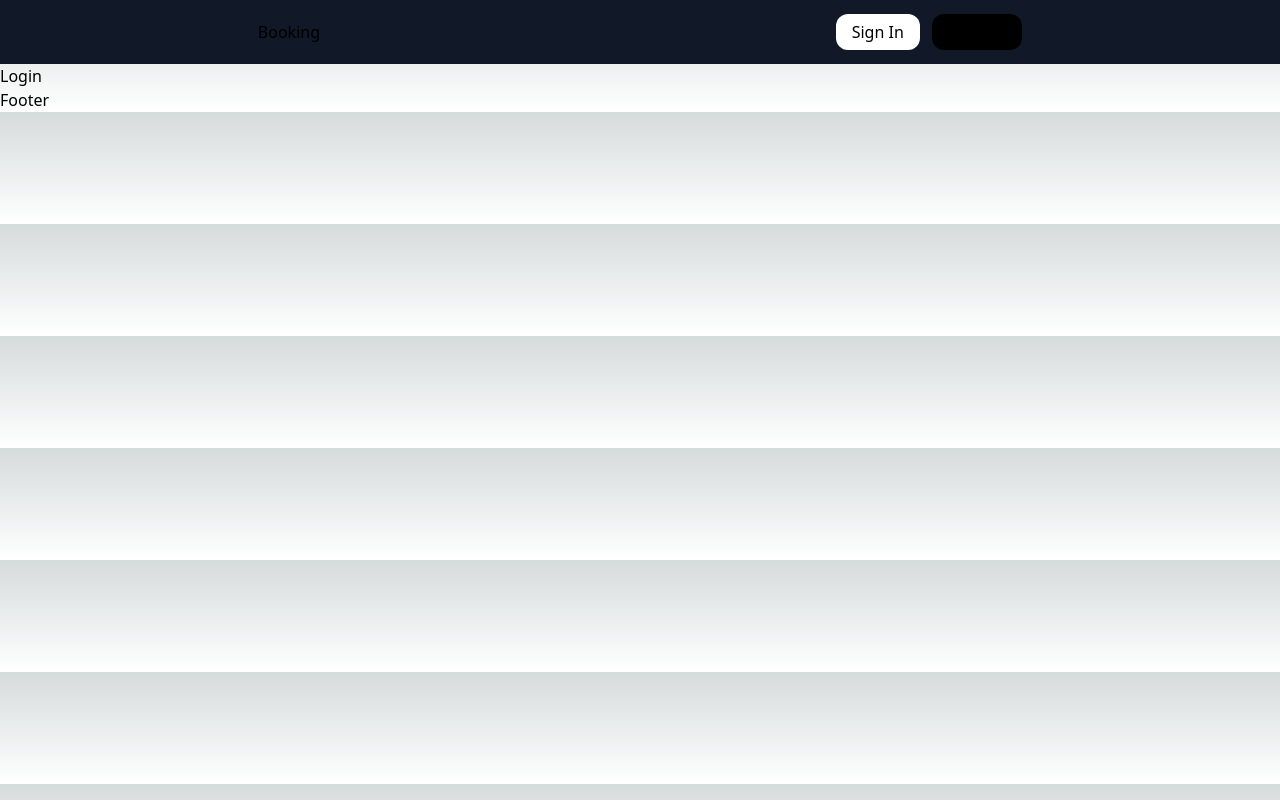
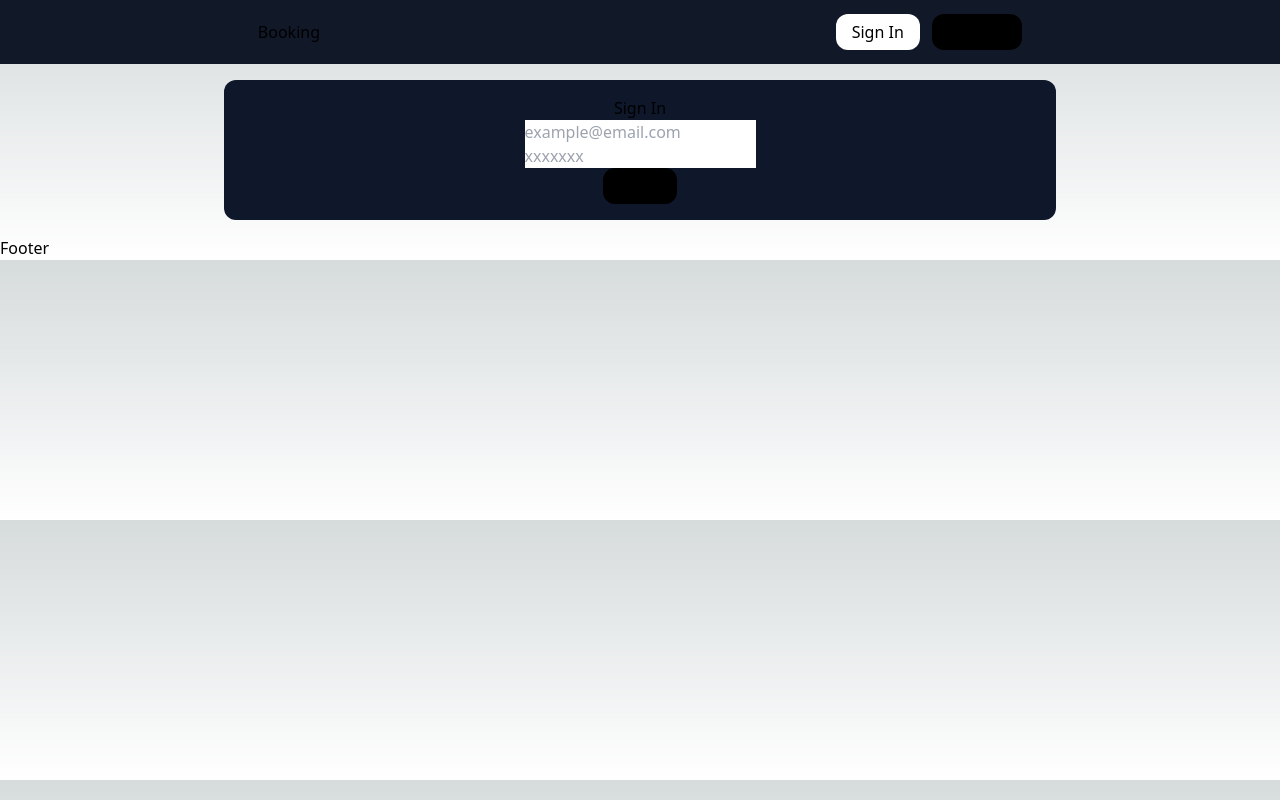
Before and after one commit to DiegoMartinezRey/booking_frontend, a Next.js app: page /login in a window 1280 px wide. Built offline with nearby package versions, Linux system fonts and the light colour scheme.

Commit message:
add login page

```diff
--- a/src/app/login/page.jsx
+++ b/src/app/login/page.jsx
@@ -1,7 +1,41 @@
+"use client";
+import Button from "@/components/Button";
+import InputField from "@/components/InputField";
+import { useState } from "react";
+
 const page = () => {
+  const [emailInput, setEmailInput] = useState("");
+  const [passwordInput, setPasswordInput] = useState("");
+
+  const getEmailInput = (text) => {
+    setEmailInput(text);
+  };
+  const getPasswordInput = (text) => {
+    setPasswordInput(text);
+  };
+
   return (
-    <div>
-      <h1>Login</h1>
+    <div className="flex justify-center p-4">
+      <div className="flex flex-col items-center bg-slate-900 w-8/12 rounded-xl p-4">
+        <h1>Sign In</h1>
+        <InputField
+          label={"Email:"}
+          type={"string"}
+          value={emailInput}
+          placeholder={"example@email.com"}
+          setChange={getEmailInput}
+        />
+        <InputField
+          label={"Surname:"}
+          type={"string"}
+          value={passwordInput}
+          placeholder={"xxxxxxx"}
+          setChange={getPasswordInput}
+        />
+        <Button style={"dark"} link={"/"}>
+          Login
+        </Button>
+      </div>
     </div>
   );
 };
```
